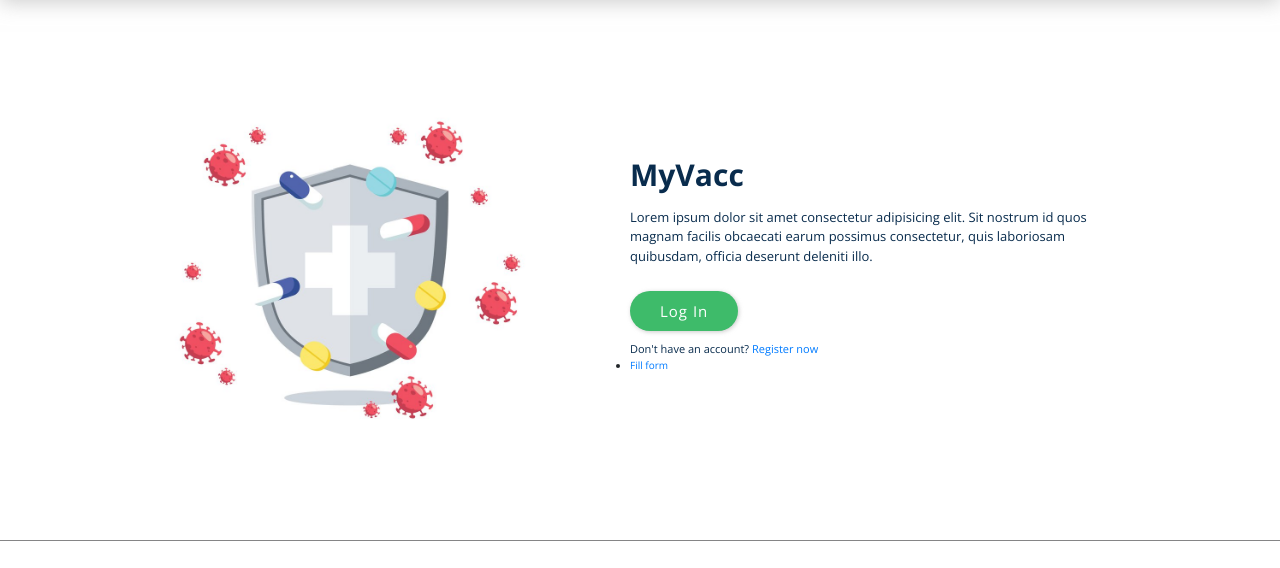
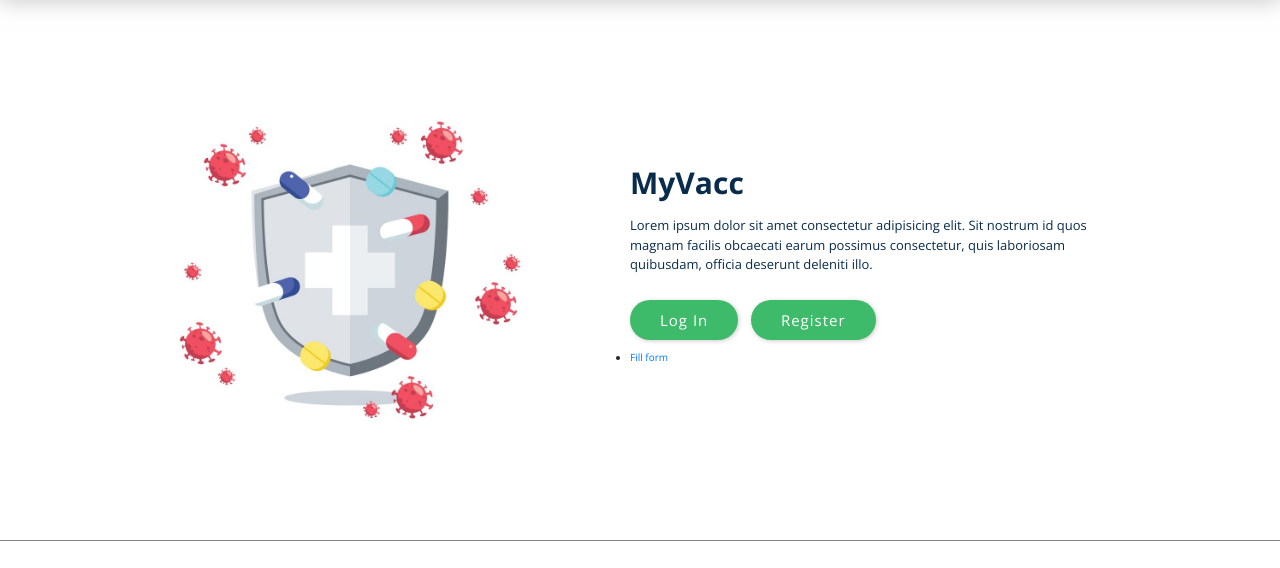
Before and after one commit to marftabucks/myvacc-web, a Laravel app: page / in a window 1280 px wide. Shown: the part 80-648 px from the top of the page. Run offline with Laravel 8, Linux system fonts and the light colour scheme.

Commit message:
update home

```diff
--- a/resources/views/home.blade.php
+++ b/resources/views/home.blade.php
@@ -17,8 +17,12 @@
                     <a href="{{route('dashboard-user')}}" class="cta cta--large cta--secondary margin-bottom-xs">Dashboard User</a>
                     <a href="/vaccination-form" class="cta cta--large cta--secondary margin-bottom-xs">Register Vaccination</a>
                 @else
-                    <a href="{{route('login')}}" class="cta cta--large cta--secondary margin-bottom-xs">Log In</a>
-                    <p class="text-small">Don't have an account? <a href="{{route('register')}}" class="link text-small">Register now</a></p>
+                <div class="flex">
+                    <a href="{{route('login')}}" class="cta cta--large cta--secondary margin-bottom-xs mr-3">Log In</a>
+                    <a href="{{route('register')}}" class="cta cta--large cta--secondary margin-bottom-xs">Register</a>
+                    {{-- <p class="text-small">Don't have an account? <a href="{{route('register')}}" class="link text-small">Register now</a></p> --}}
+                </div>
+
                 @endif
                 <ul>
                     <li>
```
